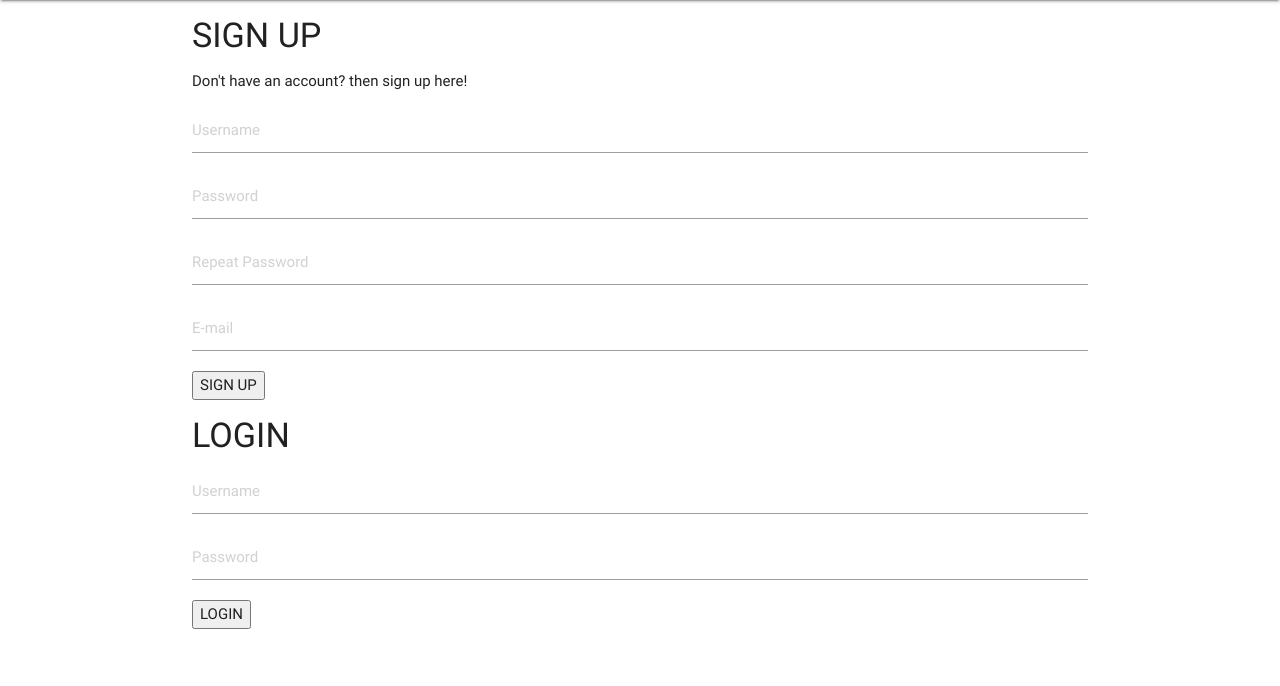
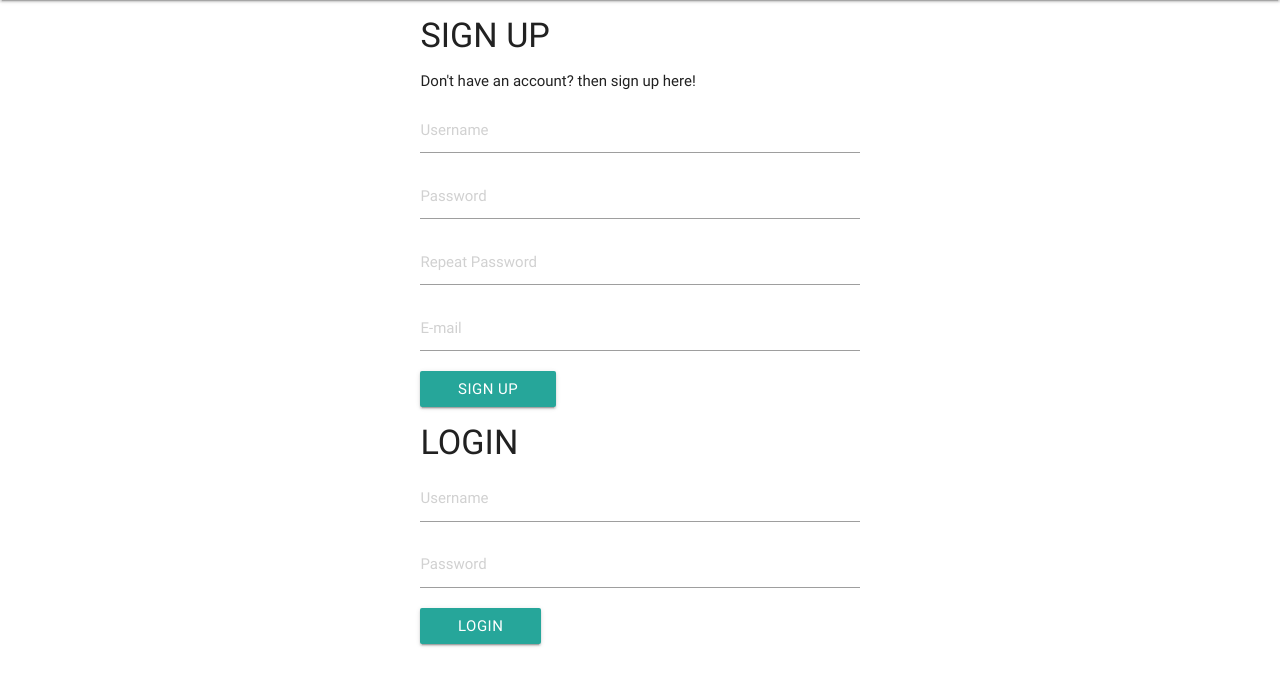
Before and after one commit to dilancroos/basic-login-php, a PHP site: page / in a window 1280 px wide. Shown: the part 64-750 px from the top of the page. Run offline with PHP 8.4, Linux system fonts and the light colour scheme.

Commit message:
Signed-off-by: Dilan Croos <dilancroos@outlook.com>

```diff
--- a/index.php
+++ b/index.php
@@ -10,7 +10,7 @@ session_start();
 		<!-- Required meta tags -->
 		<meta charset="utf-8">
 		<meta name="viewport" content="width=device-width, initial-scale=1, shrink-to-fit=no">
-		<title>Page Title</title>
+		<title>OOP Login System</title>
 
 		<!-- Bootstrap CSS -->
 		<!-- <link rel="stylesheet" href="https://cdn.jsdelivr.net/npm/bootstrap@4.6.0/dist/css/bootstrap.min.css" integrity="sha384-B0vP5xmATw1+K9KRQjQERJvTumQW0nPEzvF6L/Z6nronJ3oUOFUFpCjEUQouq2+l" crossorigin="anonymous"> -->
@@ -45,8 +45,8 @@ session_start();
 		</header>
 
 		<section class="container">
-			<div class="col s4">
-				<div class="index-login-signup">
+			<div class="container">
+				<div class="container col s4">
 					<h4>SIGN UP</h4>
 					<p>Don't have an account? then sign up here!</p>
 					<form action="includes/signup.inc.php" method="post">
@@ -55,16 +55,17 @@ session_start();
 						<input type="password" name="pwdrepeat" placeholder="Repeat Password">
 						<input type="text" name="email" placeholder="E-mail">
 						<br>
-						<button type="submit" name="submit">SIGN UP</button>
+						<button type="submit" name="submit" class="btn waves-effect waves-light"><i class="mdi-content-send right"></i>SIGN UP</button>
 					</form>
 				</div>
-				<div class="index-login-login">
+
+				<div class="container col s4">
 					<h4>LOGIN</h4>
 					<form action="includes/login.inc.php" method="post">
 						<input type="text" name="uid" placeholder="Username">
 						<input type="password" name="pwd" placeholder="Password">
 						<br>
-						<button type="submit" name="submit">LOGIN</button>
+						<button type="submit" name="submit" class="btn waves-effect waves-light"><i class="mdi-content-send right"></i>LOGIN</button>
 					</form>
 				</div>
 			</div>
```
